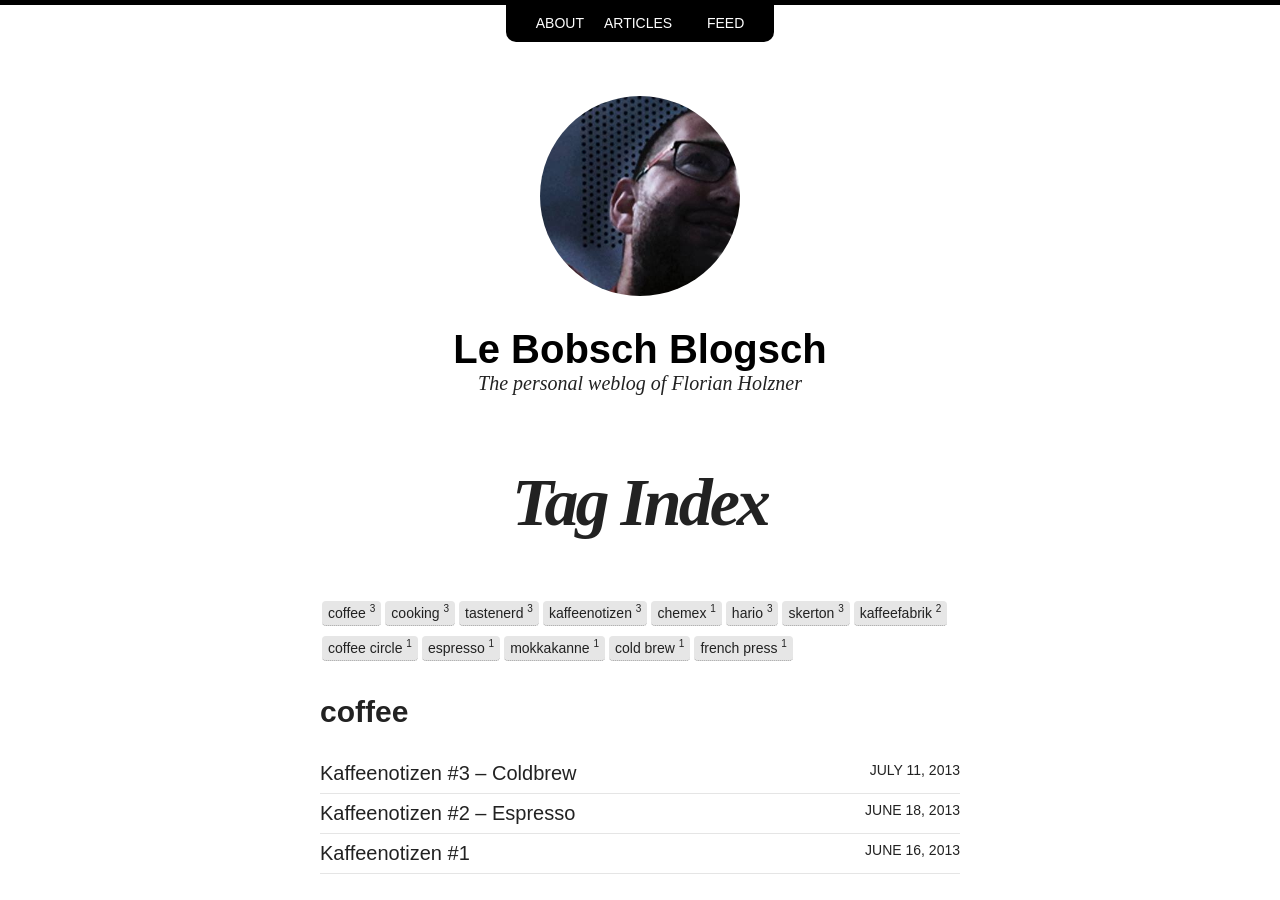
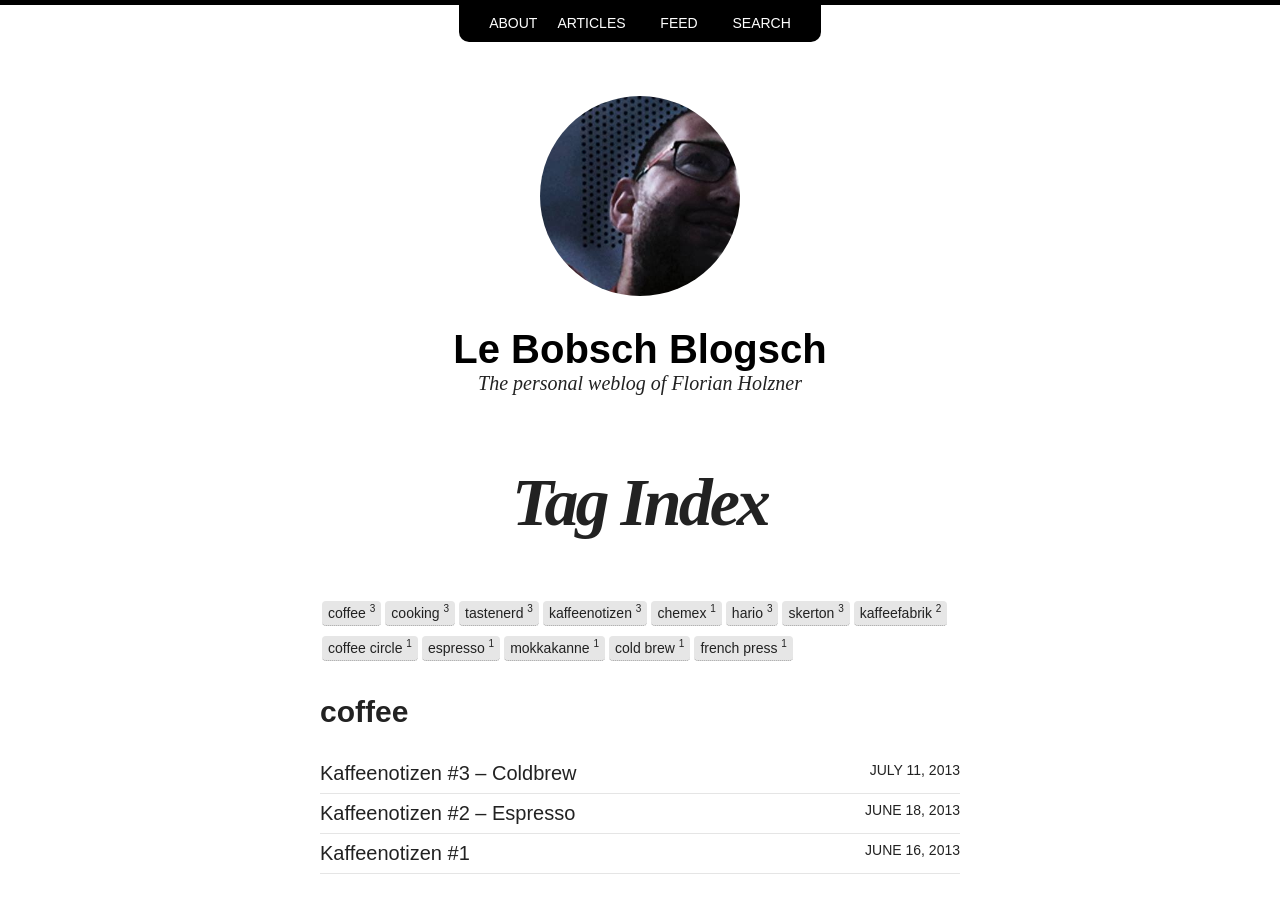
Before and after one commit to bobschi/lebobs.ch, a Jekyll site: the page built from tags.html, in a window 1280 px wide and 900 px high. Built offline with Jekyll 4.4.1, drawn with Linux system fonts in a browser that asks for light colours; nearby versions of some CDN libraries.

```diff
--- a/_config.yml
+++ b/_config.yml
@@ -3,7 +3,7 @@
 description:      The personal weblog of Florian Holzner
 logo:             bobschi.jpg
 disqus_shortname: bobschi
-# search:           true
+search:           true
 #Comment out url when working locally to resolve base urls correctly
 url:              http://www.lebobs.ch
 
@@ -39,7 +39,7 @@
 # http://en.wikipedia.org/wiki/List_of_tz_database_time_zones
 timezone:    Europe/Vienna
 markdown:    kramdown
-# pygments:    true
+pygments:    true
 
 # https://github.com/mojombo/jekyll/wiki/Permalinks
 permalink:   /:year/:month/:title
```
